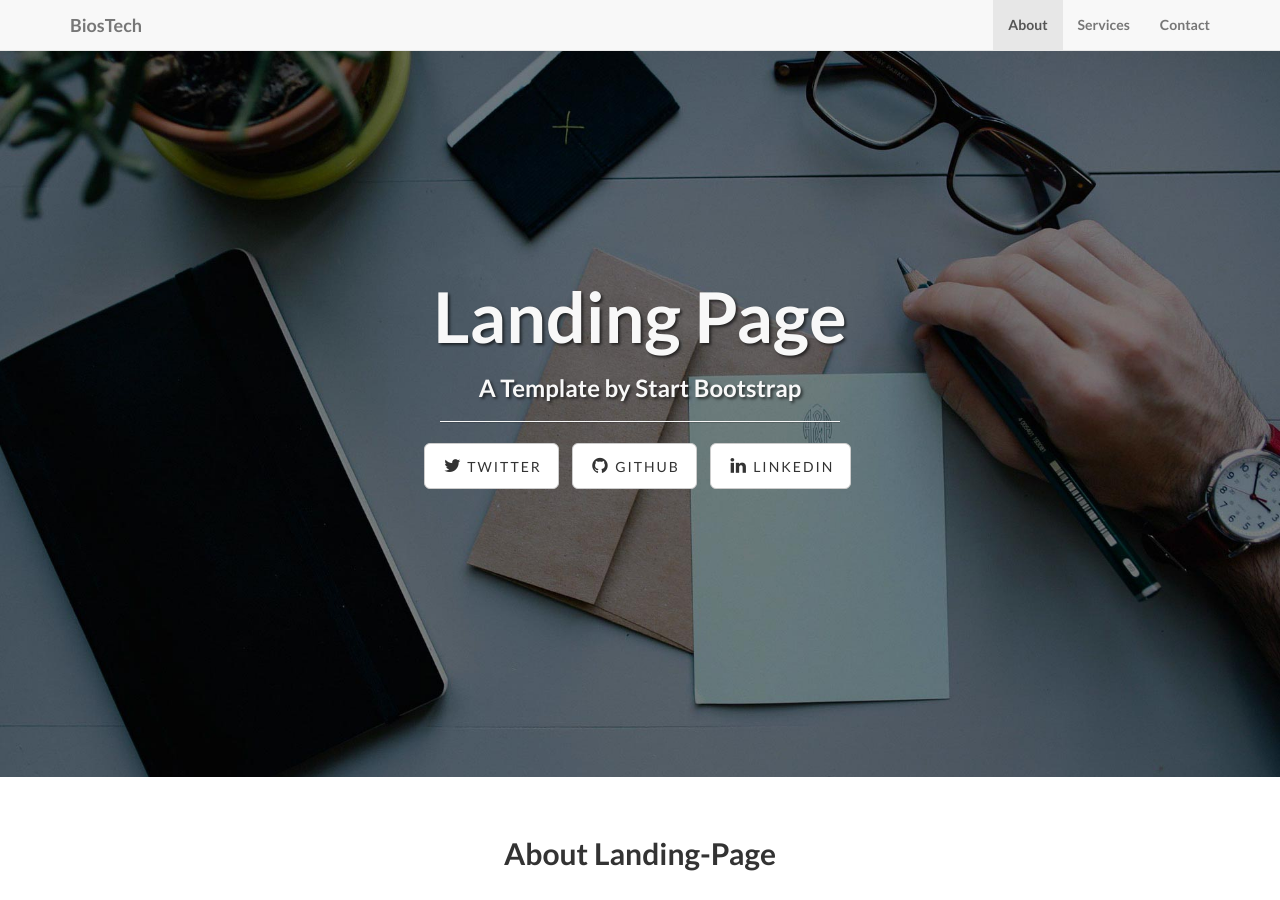
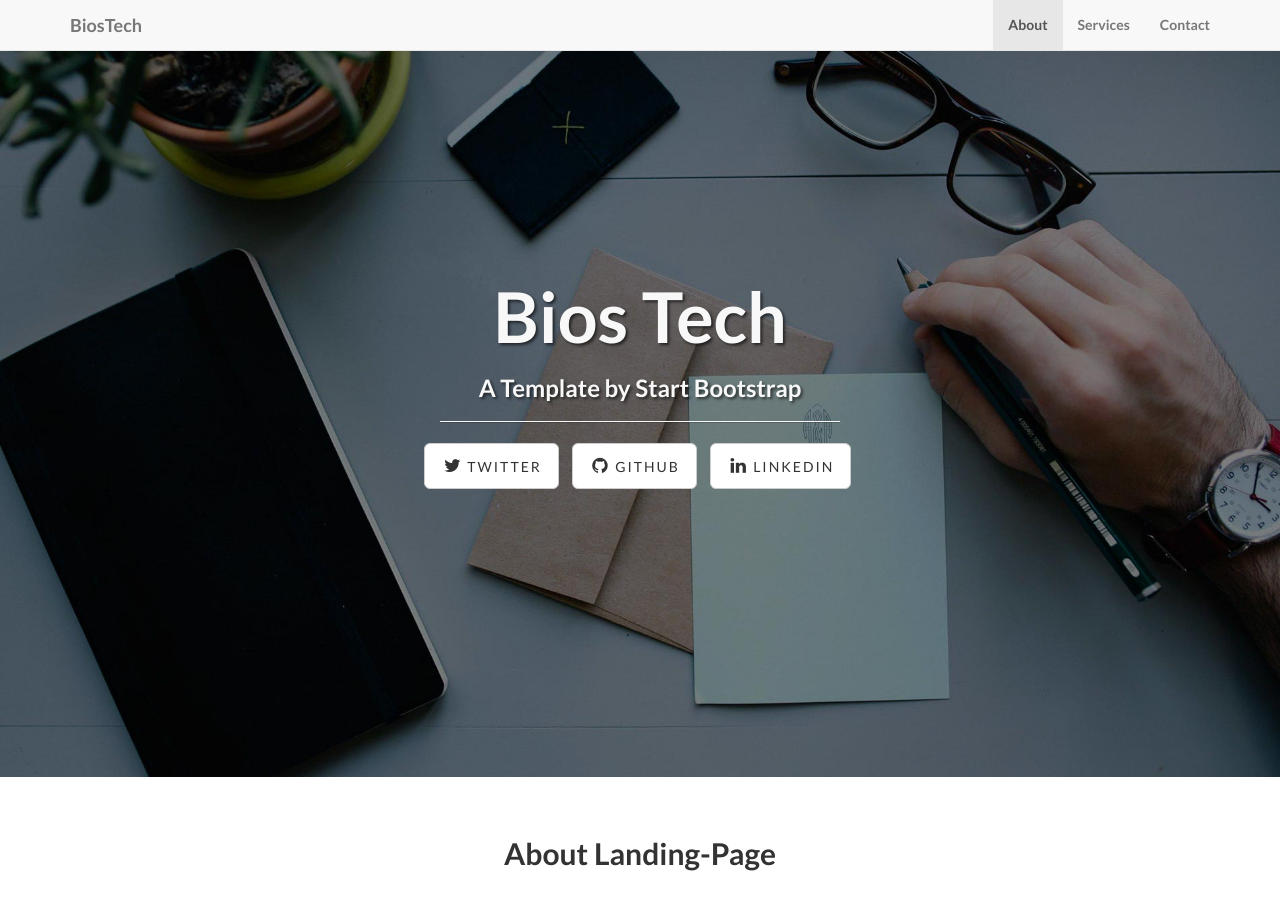
Before and after one commit to jok0/jok0.github.io, a Jekyll site: the page built from index.html, in a window 1280 px wide and 900 px high. Built offline with Jekyll 4.4.1, drawn with Linux system fonts in a browser that asks for light colours; nearby versions of some CDN libraries; library files that are not in the unit come from our copies.

Commit message:
testing title change

```diff
--- a/index.html
+++ b/index.html
@@ -1,5 +1,5 @@
 ---
 layout: default
-title: Landing Page
+title: Bios Tech
 subTitle: A Template by Start Bootstrap
 ---
```
